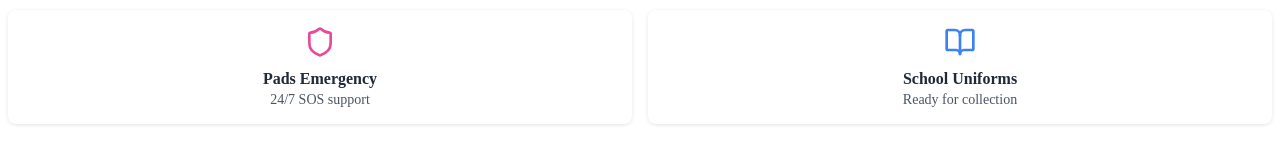
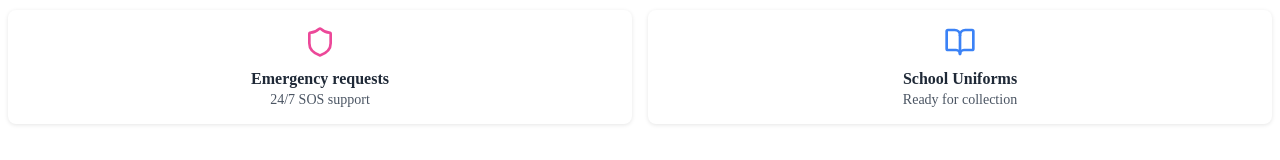
Before and after one commit to Teekay1702/Community-Hub, a React (Vite) app: page /home in a window 1280 px wide. Shown: the part 385-545 px from the top of the page. Built offline with nearby package versions, Linux system fonts and the light colour scheme; no server answers; the database is empty.

Commit message:
Changed emergency requests

```diff
--- a/src/Components/Pages/HomePage/HomePage.jsx
+++ b/src/Components/Pages/HomePage/HomePage.jsx
@@ -45,7 +45,7 @@ const HomePage = ({ events, sosRequests }) => (
       </div>
       <div className="service-card">
         <Shield className="service-icon pink" />
-        <h3 className="service-title">Pads Emergency</h3>
+        <h3 className="service-title">Emergency requests</h3>
         <p className="service-description">24/7 SOS support</p>
       </div>
       <div className="service-card">
```
